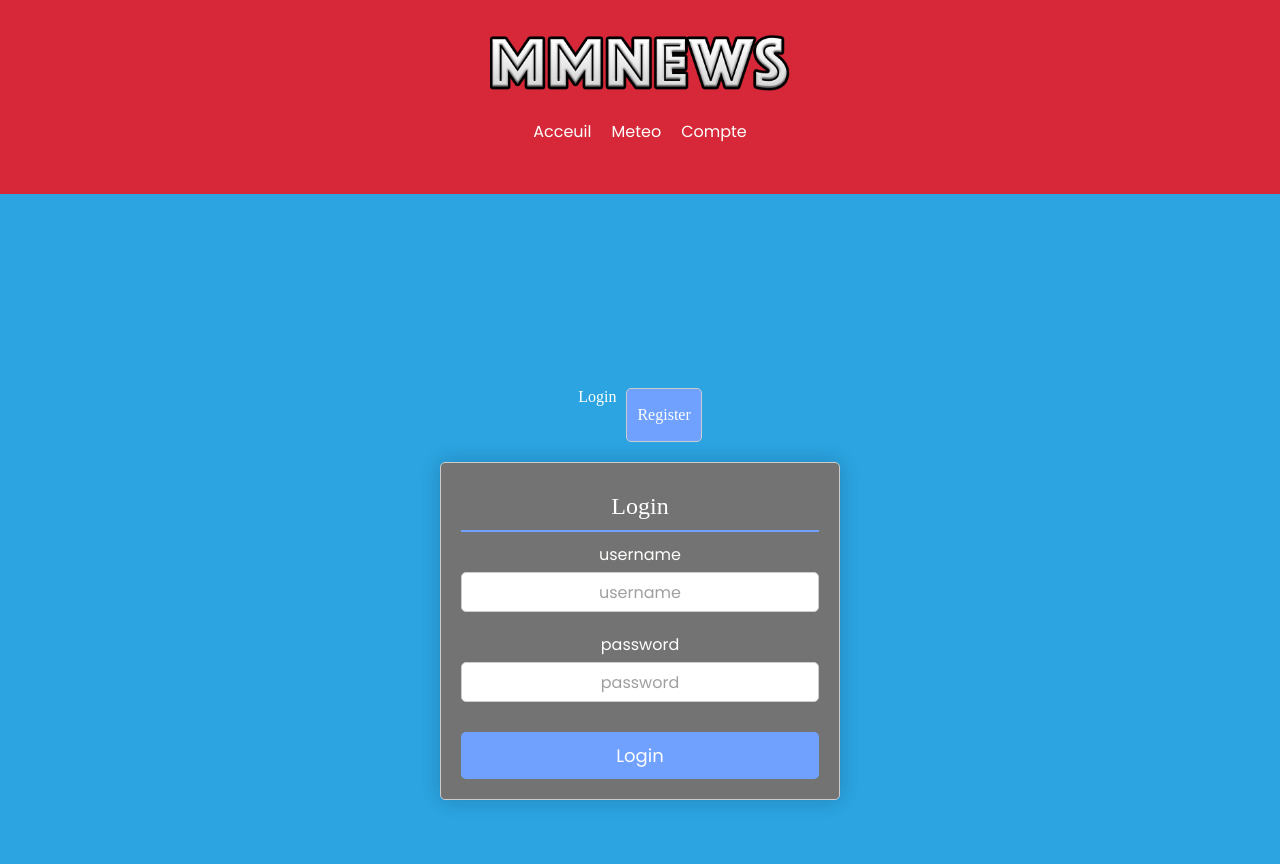
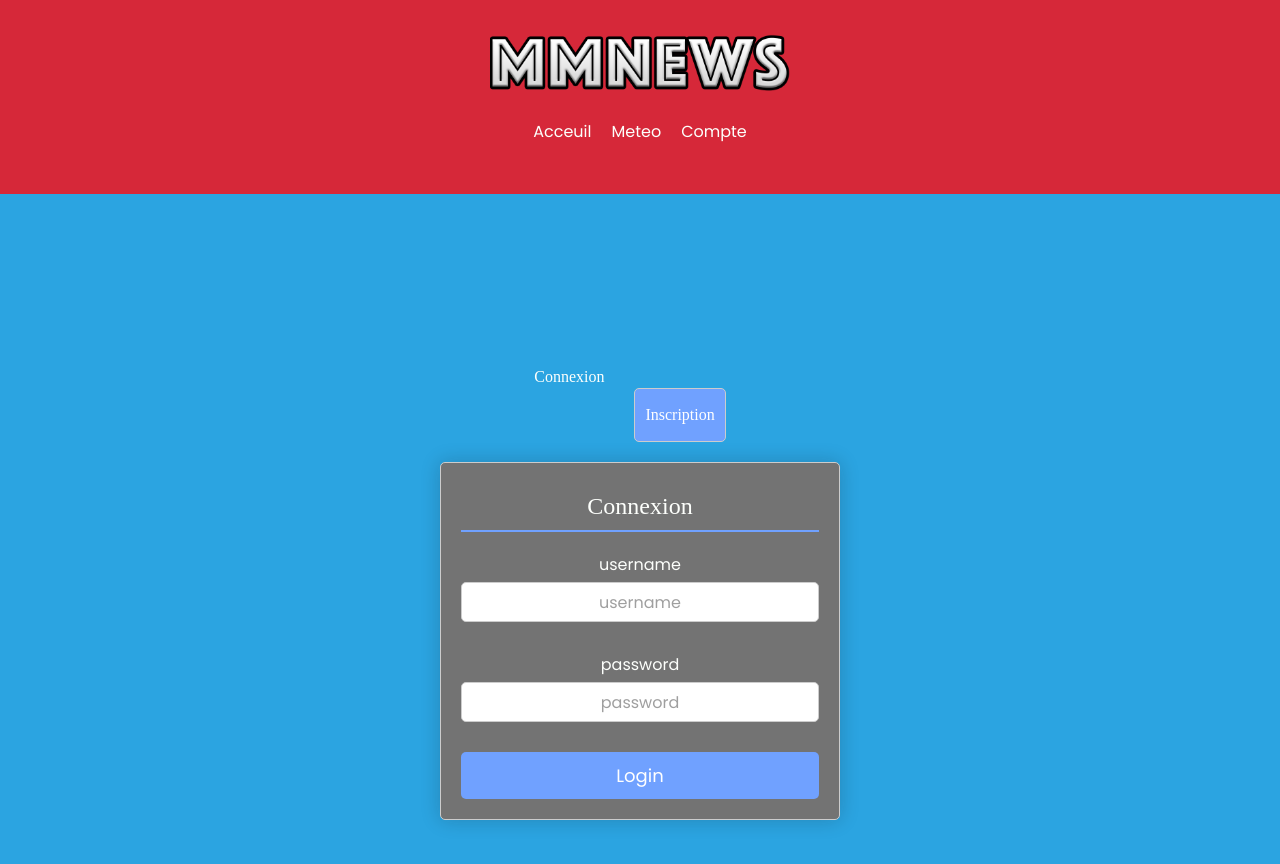
Before and after one commit to marcslr/apinews, a React (Create React App) app in the folder client/: page /signin in a window 1280 px wide. Shown: the top 864 px of the page. Built offline with nearby package versions, Linux system fonts and the light colour scheme.

Commit message:
modif login css

```diff
--- a/client/src/pages/login.js
+++ b/client/src/pages/login.js
@@ -1,7 +1,5 @@
 import React, { useContext, useState } from "react";
-// import ReactDOM from "react";
 import "../styles/styleLogin.css";
-
 
 import axios from "axios";
 import { AuthContext } from "../context/authContext";
@@ -33,7 +31,7 @@ class Log extends React.Component {
             }
             onClick={this.showLoginBox.bind(this)}
           >
-            Login
+            Connexion
           </div>
           <div
             className={
@@ -42,7 +40,7 @@ class Log extends React.Component {
             }
             onClick={this.showRegisterBox.bind(this)}
           >
-            Register
+            Inscription
           </div>
         </div>
         <div className="box-container">
@@ -86,7 +84,7 @@ function LoginBox() {
 
   return (
     <div className="inner-container">
-      <div className="header">Login</div>
+      <div className="header">Connexion</div>
       <div className="box">
         <div className="input-group">
           <label htmlFor="username">username</label>
@@ -149,7 +147,7 @@ function RegisterBox() {
   };
   return (
     <div className="inner-container">
-      <div className="header">Register</div>
+      <div className="header">Inscription</div>
       <div className="box">
         <div className="input-group">
           <label htmlFor="username">Nom d'utilisateur : </label>
--- a/client/src/styles/styleLogin.css
+++ b/client/src/styles/styleLogin.css
@@ -1,4 +1,3 @@
-
 .root-container {
   width: 100%;
   height: 100vh;
@@ -9,30 +8,34 @@
   background-color: #2ba4e1;
 }
 
+/* Styles for the login and register buttons */
 .controller {
   flex: 1;
   text-align: center;
   line-height: 2;
   cursor: pointer;
   padding: 10px;
-  margin-bottom: 20px;
+  margin: 20px;
   background-color: #70a1ff;
   border: 1px solid #ccc;
   border-radius: 5px;
   transition: background-color 0.3s ease;
+  color: #ffffff;
 }
 
 .selected-controller {
   background-color: #70a1ff;
-  color: #ffffff;
   border: 1px solid #70a1ff;
 }
 
+/* Container for the buttons */
 .box-container {
   display: flex;
   gap: 10px;
+  justify-content: center; /* Center the buttons horizontally */
 }
 
+/* Styles for the inner container (login/register forms) */
 .inner-container {
   width: 100%;
   max-width: 400px;
@@ -44,6 +47,7 @@
   text-align: center;
 }
 
+/* Styles for the header (Login/Register title) */
 .header {
   text-align: center;
   padding: 10px;
@@ -51,6 +55,7 @@
   border-bottom: 2px solid #70a1ff;
 }
 
+/* Styles for the form elements */
 .box {
   display: flex;
   flex-direction: column;
@@ -61,6 +66,7 @@
   width: 100%;
   text-align: left;
   margin-top: 10px;
+  margin: 20px;
   margin-bottom: 10px;
   text-align: center;
 }
@@ -69,7 +75,6 @@
   font-size: 18px;
   font-weight: 600;
   padding-left: 5px;
-  text-align: left;
   text-align: center;
 }
 
@@ -82,8 +87,8 @@
   font-size: 16px;
   margin-top: 5px;
   transition: border 0.4s ease;
+  color: black;
   text-align: center;
-  color: black;
 }
 
 .login-input:hover {
```
